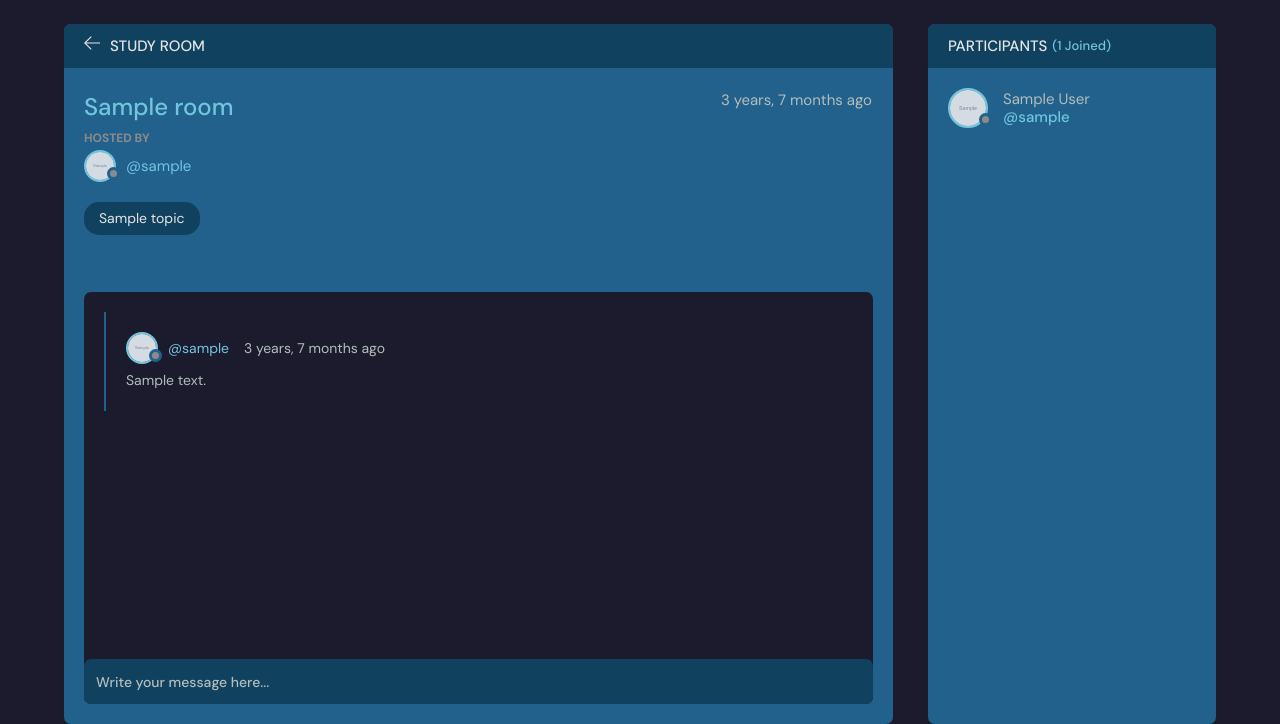
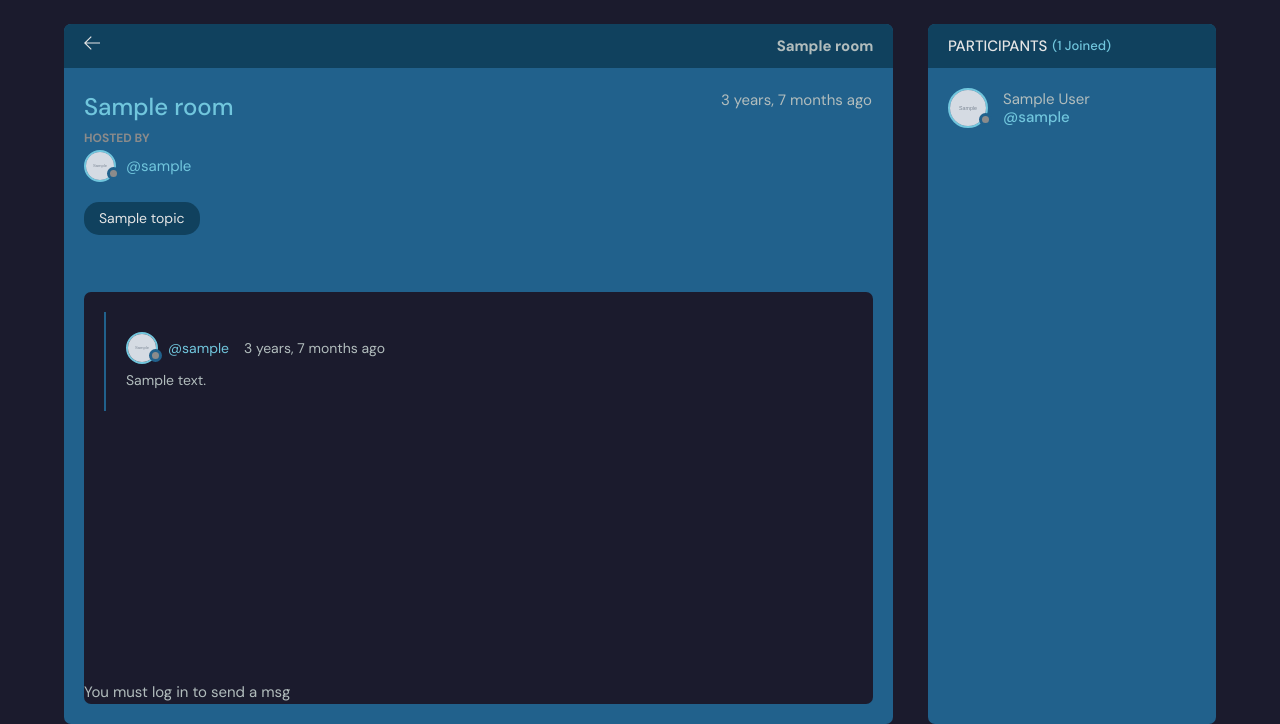
Before and after one commit to himanshugoswamiii/Discuss-Dome, a Django app: page /room/1/ in a window 1280 px wide. Shown: the part 76-800 px from the top of the page. Run offline with Django 4.2, Linux system fonts and the light colour scheme; tables that the repository leaves empty hold one stand-in row (values such as "Sample post"); grey boxes marked "Sample" are stand-in pictures; some web fonts are replaced.

Commit message:
Only logged-in user are allowed to message in a room

```diff
--- a/base/templates/base/room.html
+++ b/base/templates/base/room.html
@@ -15,8 +15,8 @@
               </path>
             </svg>
           </a>
-          <h3>Study Room</h3>
         </div>
+        <h3>{{room.name}}</h3>
         {% if room.host == request.user %}
         <div class="room__topRight">
           <a href="{% url 'update-room' room.id %}">
@@ -113,11 +113,18 @@
 
       </div>
       <div class="room__message">
-        <form action="" method="POST">
-          {% csrf_token %}
-          <input name="body" placeholder="Write your message here..." />
-        </form>
+        {% if request.user.is_authenticated %}
+            <form action="" method="POST">
+              {% csrf_token %}
+              <input name="body" placeholder="Write your message here..." />
+            </form>
+        {% else %}
+            <div class = "not_logged_in">
+                You must log in to send a msg
+            </div>
+        {% endif %}
       </div>
+
     </div>
     <!-- Room End -->
 
```
